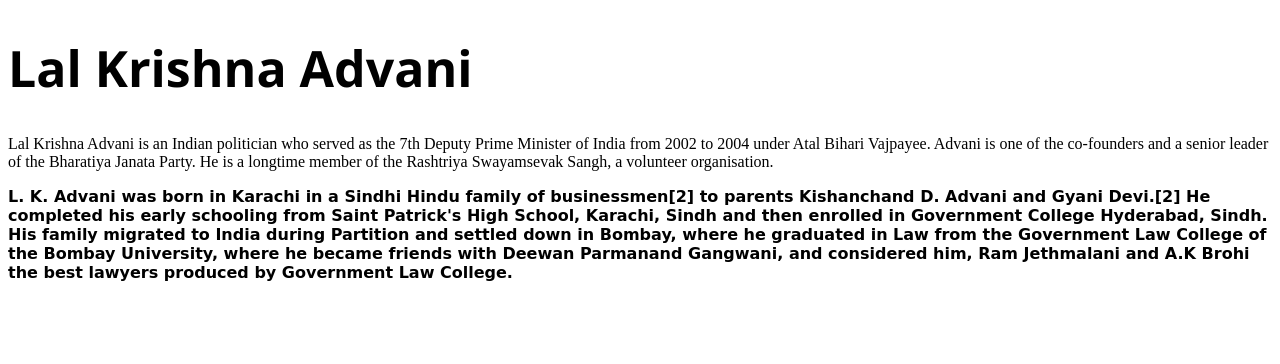
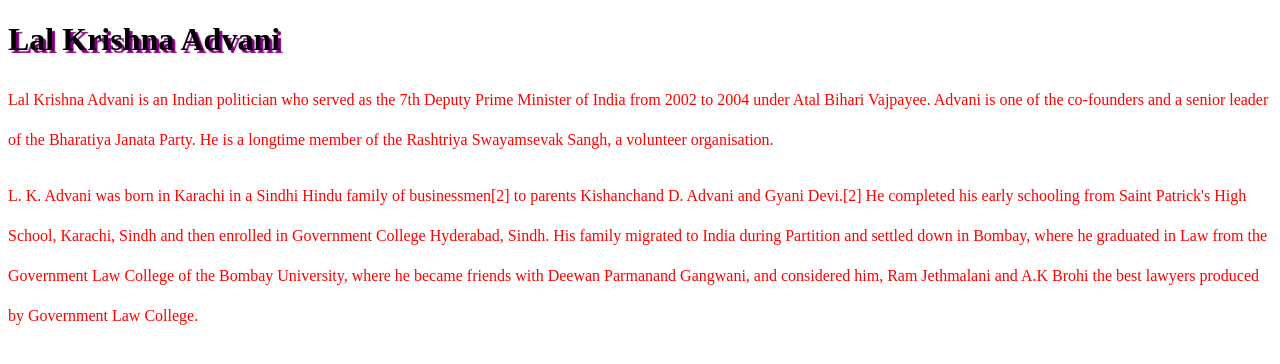
Before and after one commit to bhavesh215/Web-Development, a plain HTML site: page fonts.html in a window 1280 px wide. Drawn offline with Linux system fonts and the light colour scheme; a web font is replaced by a local one.

Commit message:
Text Formatting done

```diff
--- a/fonts.html
+++ b/fonts.html
@@ -9,13 +9,20 @@
 <link rel="preconnect" href="https://fonts.gstatic.com" crossorigin>
 <link href="https://fonts.googleapis.com/css2?family=Neonderthaw&family=Rubik+Beastly&family=The+Nautigal:wght@700&display=swap" rel="stylesheet">
     <style>
-        h1{
+        /*h1{
             font-size: 50px;
             font-family: 'Segoe UI', Tahoma, Geneva, Verdana, sans-serif;
         }
         p+p{
             font-family: 'Neonderthaw', cursive;
             font-weight: 700;
+        }*/
+        p{
+            color: red;
+            line-height: 2.5;
+        }
+        h1{
+            text-shadow: 3px 3px 1px purple;
         }
     </style>
 </head>
```
